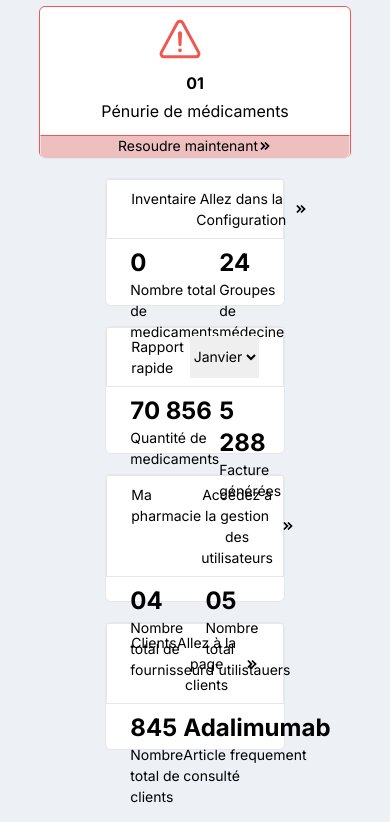
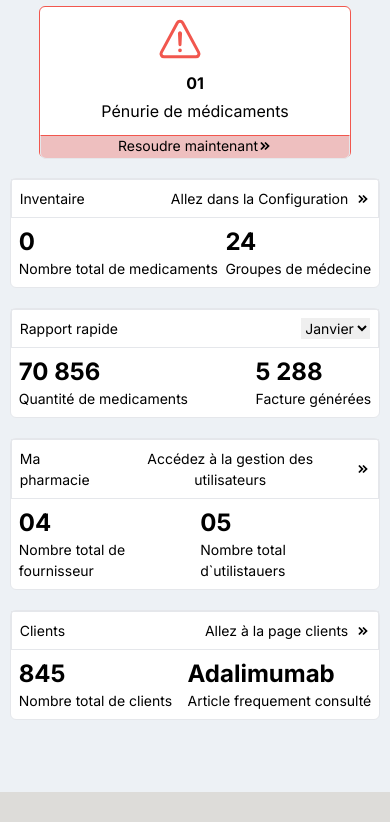
Before and after one commit to ZooM982/fadj-ma, a Next.js app: page /Admin/dashboard in a window 390 px wide. Shown: the part 827-1649 px from the top of the page. After the commit the page ends 1619 px from the top, so only its background shows below. Built offline with nearby package versions, Linux system fonts and the light colour scheme; no server answers.

Commit message:
responsive card

```diff
--- a/src/app/components/Dashboard/content/data/spacialdata.tsx
+++ b/src/app/components/Dashboard/content/data/spacialdata.tsx
@@ -23,9 +23,9 @@ const Specialdata = () => {
   };
 
   return (
-    <div className="special-data my-5 md:flex flex-wrap text-[14px]">
-      <div className="spacial-card rounded-md  w-5/12 bg-[#fff] h-32 mx-auto my-5 border border-gray">
-        <div className="flex justify-between p-2 px-6 border border-b-gray">
+    <div className=" my-5 md:flex flex-wrap text-[14px]">
+      <div className="w-[95%] mx-auto md:w-[45%] rounded-md  bg-[#fff] h-35 mx-auto my-5 border border-gray">
+        <div className="flex justify-between md:p-2 md:px-6 p-2 border border-b-gray">
           <h2>Inventaire</h2>
           <button className="flex">
             Allez dans la Configuration{" "}
@@ -34,7 +34,7 @@ const Specialdata = () => {
             </span>
           </button>
         </div>
-        <div className="flex justify-between p-2 px-6">
+        <div className="flex justify-between md:p-2 md:px-6 p-2">
           <div>
             <span className="font-bold text-2xl">{products.length}</span>
             <h3>Nombre total de medicaments</h3>
@@ -45,8 +45,8 @@ const Specialdata = () => {
           </div>
         </div>
       </div>
-      <div className="spacial-card rounded-md  w-5/12 bg-[#fff] h-32 mx-auto my-5 border border-gray">
-        <div className="flex justify-between p-2 px-6 border border-b-gray">
+      <div className="w-[95%] mx-auto md:w-[45%] rounded-md  bg-[#fff] h-35 mx-auto my-5 border border-gray">
+        <div className="flex justify-between md:p-2 md:px-6 p-2 border border-b-gray">
           <h2>Rapport rapide</h2>
           <select name="" id="">
             <option value="">Janvier</option>
@@ -55,7 +55,7 @@ const Specialdata = () => {
             <option value="">Avril</option>
           </select>
         </div>
-        <div className="flex justify-between p-2 px-6">
+        <div className="flex justify-between md:p-2 md:px-6 p-2">
           <div>
             <span className="font-bold text-2xl">70 856</span>
             <h3>Quantité de medicaments</h3>
@@ -66,8 +66,8 @@ const Specialdata = () => {
           </div>
         </div>
       </div>
-      <div className="spacial-card rounded-md  w-5/12 bg-[#fff] h-32 mx-auto my-5 border border-gray">
-        <div className="flex justify-between p-2 px-6 border border-b-gray">
+      <div className="w-[95%] mx-auto md:w-[45%] rounded-md  bg-[#fff] h-35 mx-auto my-5 border border-gray">
+        <div className="flex justify-between md:p-2 md:px-6 p-2 border border-b-gray">
           <h2>Ma pharmacie</h2>
           <button className="flex">
             Accédez à la gestion des utilisateurs{" "}
@@ -76,7 +76,7 @@ const Specialdata = () => {
             </span>
           </button>
         </div>
-        <div className="flex justify-between p-2 px-6">
+        <div className="flex justify-between md:p-2 md:px-6 p-2">
           <div>
             <span className="font-bold text-2xl">04</span>
             <h3>Nombre total de fournisseur</h3>
@@ -87,8 +87,8 @@ const Specialdata = () => {
           </div>
         </div>
       </div>
-      <div className="spacial-card rounded-md  w-5/12 bg-[#fff] h-32 mx-auto my-5 border border-gray">
-        <div className="flex justify-between p-2 px-6 border border-b-gray ">
+      <div className="w-[95%] mx-auto md:w-[45%] rounded-md  bg-[#fff] h-35 mx-auto my-5 border border-gray">
+        <div className="flex justify-between md:p-2 md:px-6 p-2 border border-b-gray ">
           <h2>Clients</h2>
           <button className="flex">
             Allez à la page clients{" "}
@@ -97,7 +97,7 @@ const Specialdata = () => {
             </span>
           </button>
         </div>
-        <div className="flex justify-between p-2 px-6">
+        <div className="flex justify-between md:p-2 md:px-6 p-2">
           <div>
             <span className="font-bold text-2xl">845</span>
             <h3>Nombre total de clients</h3>
--- a/src/app/globals.css
+++ b/src/app/globals.css
@@ -18,9 +18,6 @@ body{
   border: #f8d202;
 }
 
-.spacial-card {
-  width: 46%;
-}
 
 .moon{
   color: black;
```
